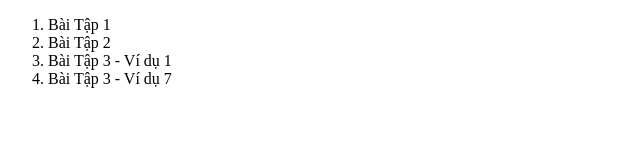
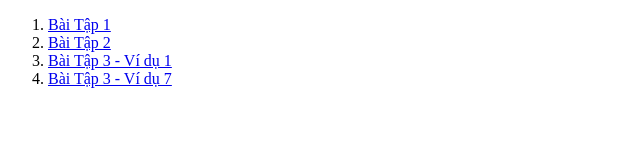
Before and after one commit to AriTannia/UEH_WEB, a plain HTML site: page Lab_CSS_NRecommed/index.html in a window 1280 px wide. Shown: the whole page, without its empty margins (0-640 px from the left). Drawn offline with Linux system fonts and the light colour scheme.

Commit message:
Update index.html LAB_NRECOMMED

```diff
--- a/Lab_CSS_NRecommed/index.html
+++ b/Lab_CSS_NRecommed/index.html
@@ -7,10 +7,10 @@
 </head>
 <body>
     <ol>
-        <li><a href="./BaiTap1.html"></a>Bài Tập 1</li>
-        <li><a href="./BaiTap2.html"></a>Bài Tập 2</li>
-        <li><a href="./BaiTap3_VD1.html"></a>Bài Tập 3 - Ví dụ 1</li>
-        <li><a href="./BaiTap3_VD7.html"></a>Bài Tập 3 - Ví dụ 7</li>
+        <li><a href="./BaiTap1.html">Bài Tập 1</a></li>
+        <li><a href="./BaiTap2.html">Bài Tập 2</a></li>
+        <li><a href="./BaiTap3_VD1.html">Bài Tập 3 - Ví dụ 1</a></li>
+        <li><a href="./BaiTap3_VD7.html">Bài Tập 3 - Ví dụ 7</a></li>
     </ol>
 </body>
 </html>
```
